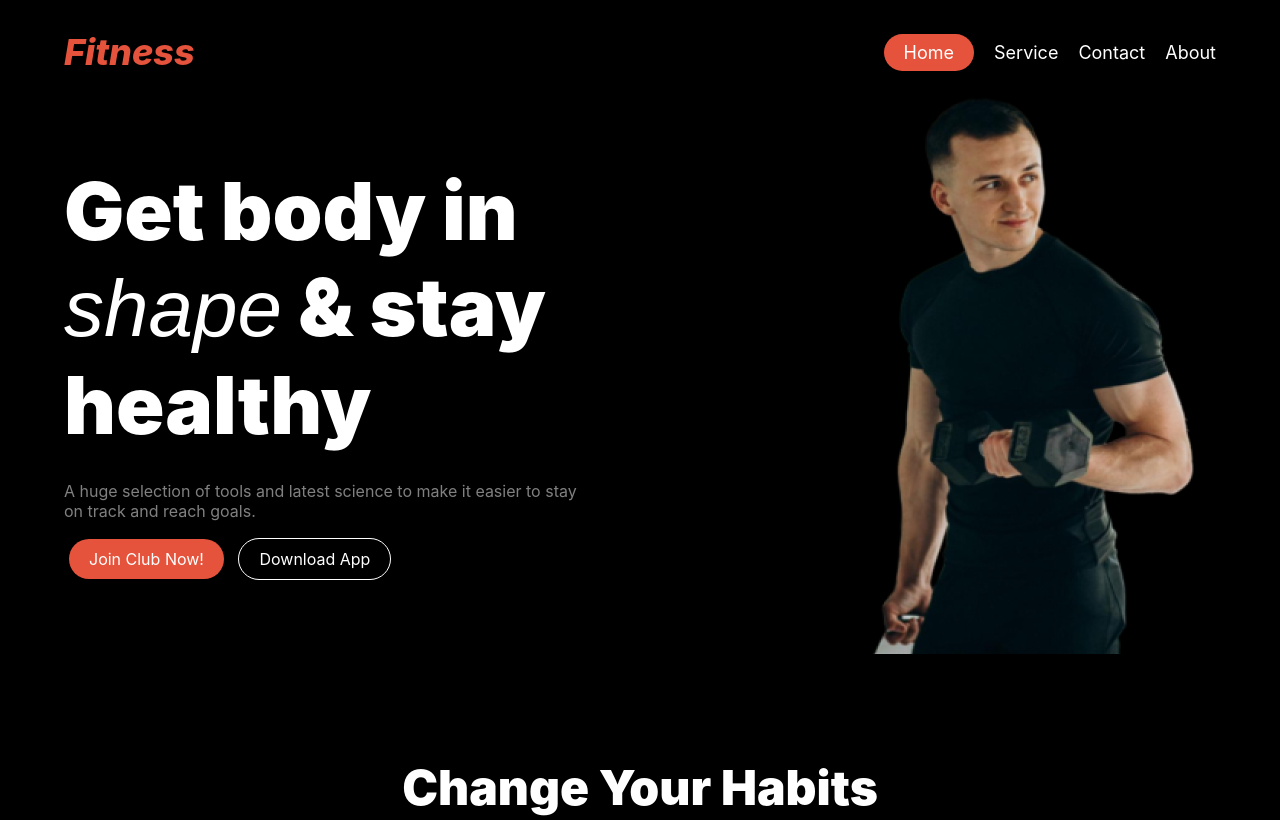
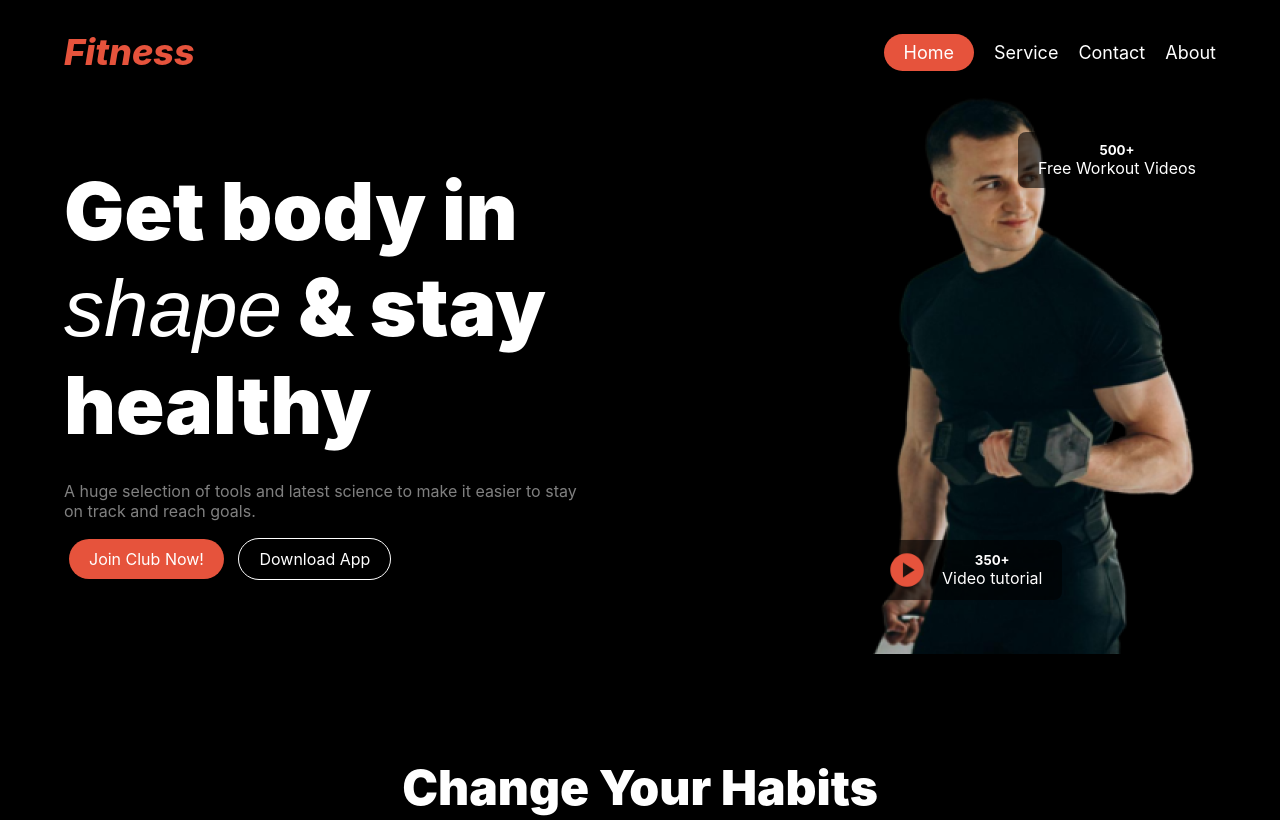
Before and after one commit to MHMIZAN09/fitness-website, a plain HTML site: page index.html in a window 1280 px wide. Shown: the top 820 px of the page. Drawn offline with Linux system fonts and the light colour scheme; a web font is replaced by a local one.

Commit message:
Update few section

```diff
--- a/index.html
+++ b/index.html
@@ -44,13 +44,19 @@
 
       <div class="hero-img">
         <img src="images/Images 2.png" alt="">
-        <!-- <div>
+        <div class="hero-video">
           <img src="images/play_circle.png" alt="">
           <div>
             <h5>350+</h5>
             <p>Video tutorial</p>
           </div>
-        </div> -->
+        </div>
+        <div class="hero-workout">
+          <div>
+            <h5>500+</h5>
+            <p>Free Workout Videos</p>
+          </div>
+        </div>
       </div>
     </div>
 
--- a/styles/style.css
+++ b/styles/style.css
@@ -144,8 +144,40 @@ body {
 
 .hero-img {
   position: relative;
+
 }
 
+
+.hero-video {
+  display: flex;
+  justify-content: space-between;
+  justify-items: center;
+  align-items: center;
+  gap: 15px;
+  position: absolute;
+  bottom: 10%;
+  left: 0px;
+  background-color: rgba(0, 0, 0, 0.6);
+  color: #fff;
+  text-align: center;
+  padding: 10px 20px;
+  border-radius: 8px;
+}
+
+.hero-workout {
+  position: absolute;
+  top: 10%;
+  right: 0px;
+  background-color: rgba(0, 0, 0, 0.6);
+  color: #fff;
+  text-align: center;
+  padding: 10px 20px;
+  border-radius: 8px;
+}
+
+.hero-video img {
+  width: 40px;
+}
 
 /* change your habits section  */
 
```
